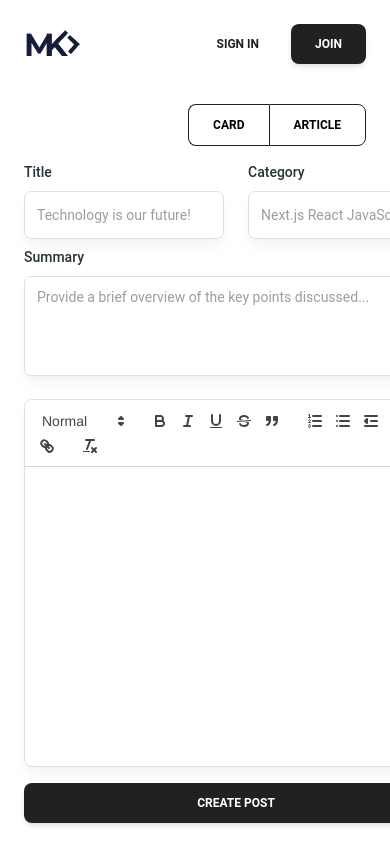
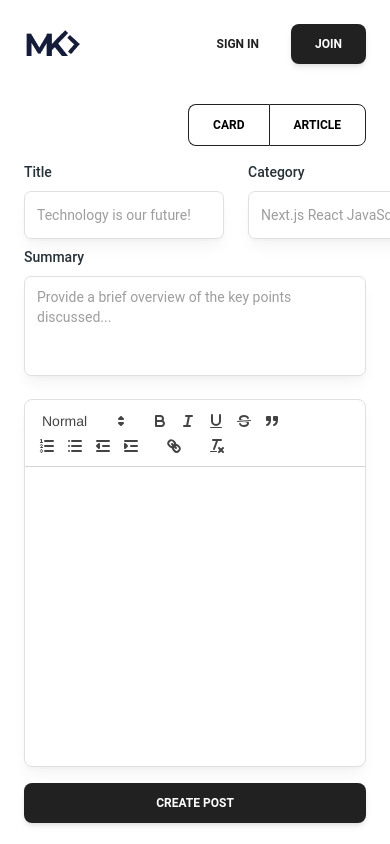
Before and after one commit to prikol769/blog-app-frontend, a React (Vite) app: page /create-post in a window 390 px wide. Shown: the top 844 px of the page. Built offline with nearby package versions, Linux system fonts and the light colour scheme; no server answers.

Commit message:
added media

```diff
--- a/src/pages/CreatePostPage.jsx
+++ b/src/pages/CreatePostPage.jsx
@@ -98,7 +98,9 @@ const CreatePostPage = () => {
           </Button>
         </ButtonGroup>
       </div>
-      <div className={`flex ${previewCard ? "gap-12" : ""}`}>
+      <div
+        className={`flex flex-col lg:flex-row ${previewCard ? "gap-12" : ""} `}
+      >
         <form className="flex flex-col gap-4 flex-1" onSubmit={createNewPost}>
           <div className="flex gap-6">
             <FormInput
```
